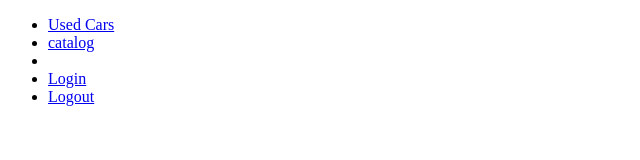
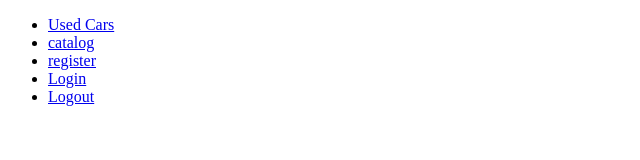
Before and after one commit to LuciferL666/Used-Cars, a React (Vite) app in the folder client/: page / in a window 1280 px wide. Shown: the top 160 px of the page, without its empty margins (0-640 px from the left). Built offline with nearby package versions, Linux system fonts and the light colour scheme.

Commit message:
Update Header.jsx

```diff
--- a/client/src/components/header/Header.jsx
+++ b/client/src/components/header/Header.jsx
@@ -10,6 +10,7 @@
             <a href="/catalog">catalog</a>
           </li>
           <li>
+            <a href="/register">register</a>
           </li>
           <li>
             <a href="/login">Login</a>
```
